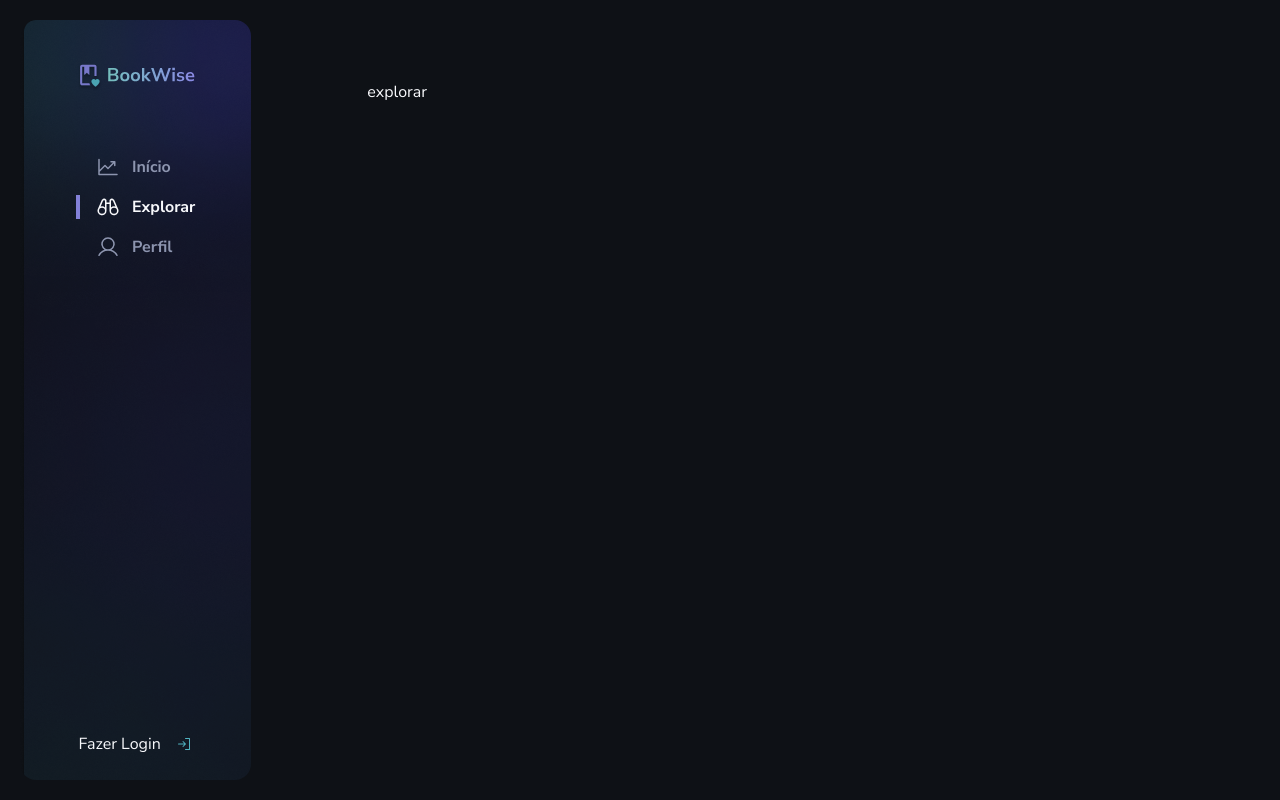
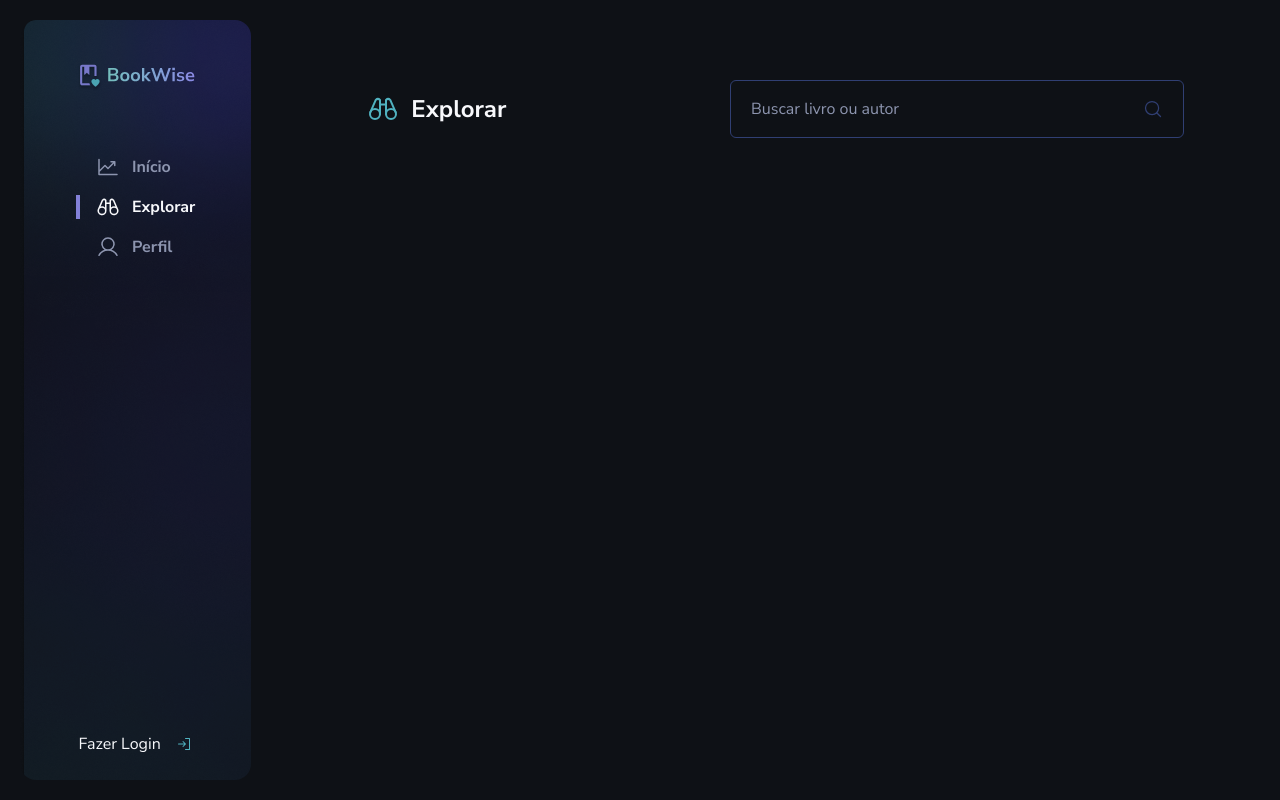
Before and after one commit to giovaniocan/book-wise, a Next.js app: page /explorer in a window 1280 px wide. Built offline with nearby package versions, Linux system fonts and the light colour scheme.

Commit message:
search form css is finished

```diff
--- a/src/pages/explorer/index.tsx
+++ b/src/pages/explorer/index.tsx
@@ -1,10 +1,26 @@
 import { Navigator } from '@/components/Navigator'
+import { Binoculars, MagnifyingGlass } from 'phosphor-react'
 
 export default function Home() {
   return (
     <div className="h-screen w-screen  flex  ">
       <Navigator />
-      <div className=" w-full mx-24 mt-20 flex flex-col gap-10 ">explorar</div>
+      <div className=" w-full mx-24 mt-20 flex flex-col gap-10 ">
+        <div className="flex items-center justify-between">
+          <div className="flex gap-3">
+            <Binoculars color="#50B2C0" size={32} />
+            <h2 className="font-bold text-2xl">Explorar</h2>
+          </div>
+          <div className="border border-gray-500 rounded-md p-2 flex items-center justify-between px-5 py-4 gap-2">
+            <input
+              placeholder="Buscar livro ou autor"
+              type="text"
+              className="w-96 bg-gray-800 focus:outline-none placeholder:text-gray-400  outline-none"
+            />
+            <MagnifyingGlass size={20} color="#303F73" />
+          </div>
+        </div>
+      </div>
     </div>
   )
 }
```
